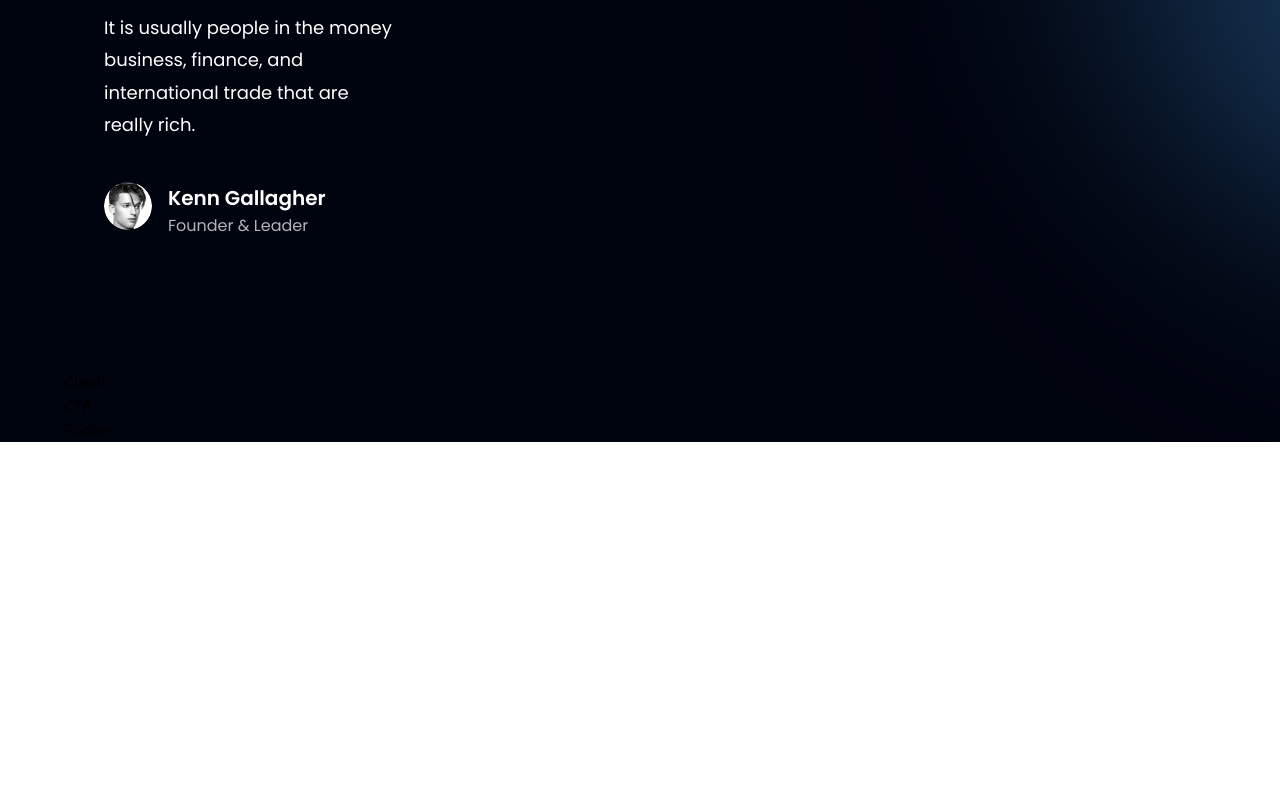
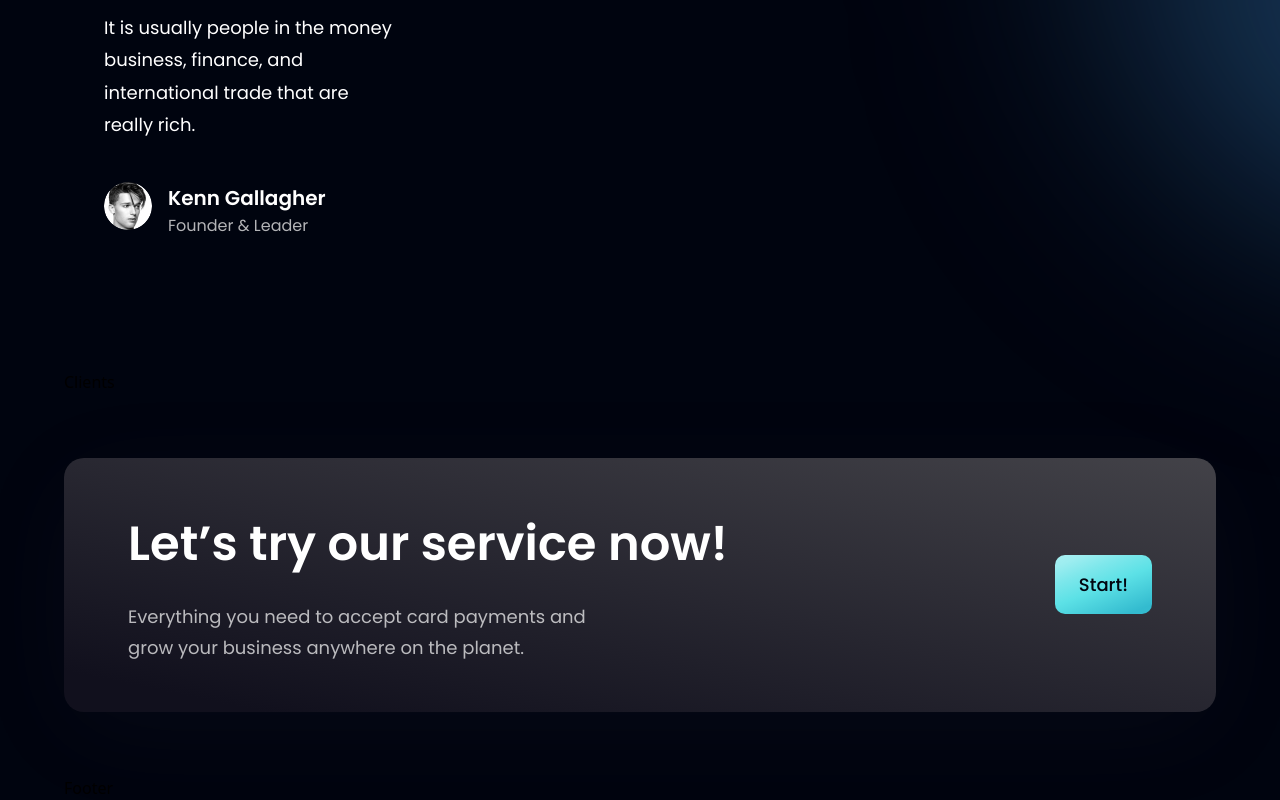
Before and after one commit to sibi-arasu/Bank_UI, a React (Vite) app in the folder vite-port/: page / in a window 1280 px wide. Shown: the part 3639-4439 px from the top of the page. Before the commit the page ends 4081 px from the top, so only its background shows below. Built offline with nearby package versions, Linux system fonts and the light colour scheme.

Commit message:
Update CTA.jsx

```diff
--- a/vite-port/src/components/CTA.jsx
+++ b/vite-port/src/components/CTA.jsx
@@ -1,9 +1,20 @@
-import React from 'react'
+import styles from "../style";
+import Button from "./Button";
 
-const CTA = () => {
-  return (
-    <div>CTA</div>
-  )
-}
+const CTA = () => (
+  <section className={`${styles.flexCenter} ${styles.marginY} ${styles.padding} sm:flex-row flex-col bg-black-gradient-2 rounded-[20px] box-shadow`}>
+    <div className="flex-1 flex flex-col">
+      <h2 className={styles.heading2}>Let’s try our service now!</h2>
+      <p className={`${styles.paragraph} max-w-[470px] mt-5`}>
+        Everything you need to accept card payments and grow your business
+        anywhere on the planet.
+      </p>
+    </div>
 
-export default CTA
+    <div className={`${styles.flexCenter} sm:ml-10 ml-0 sm:mt-0 mt-10`}>
+      <Button />
+    </div>
+  </section>
+);
+
+export default CTA;
```
